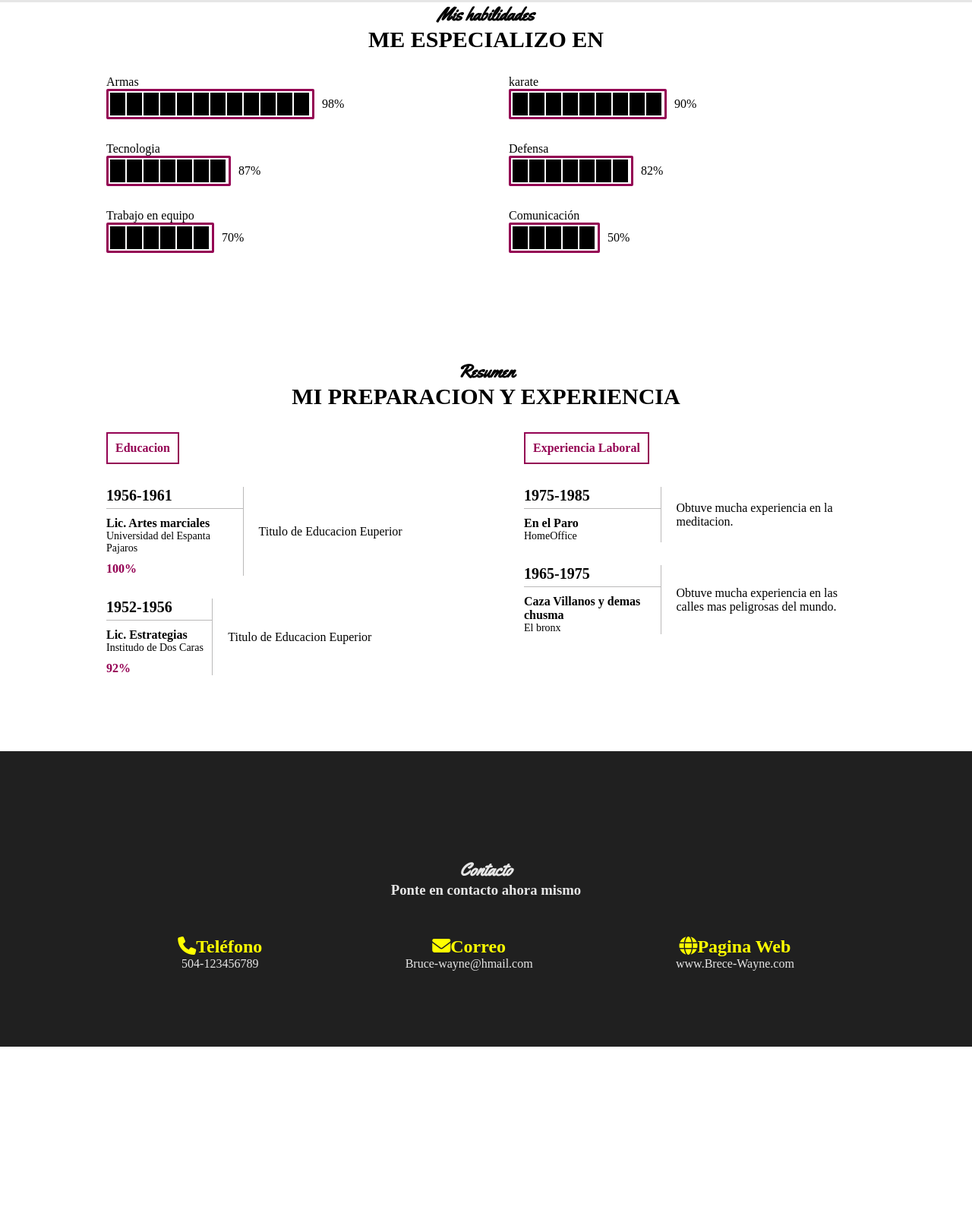
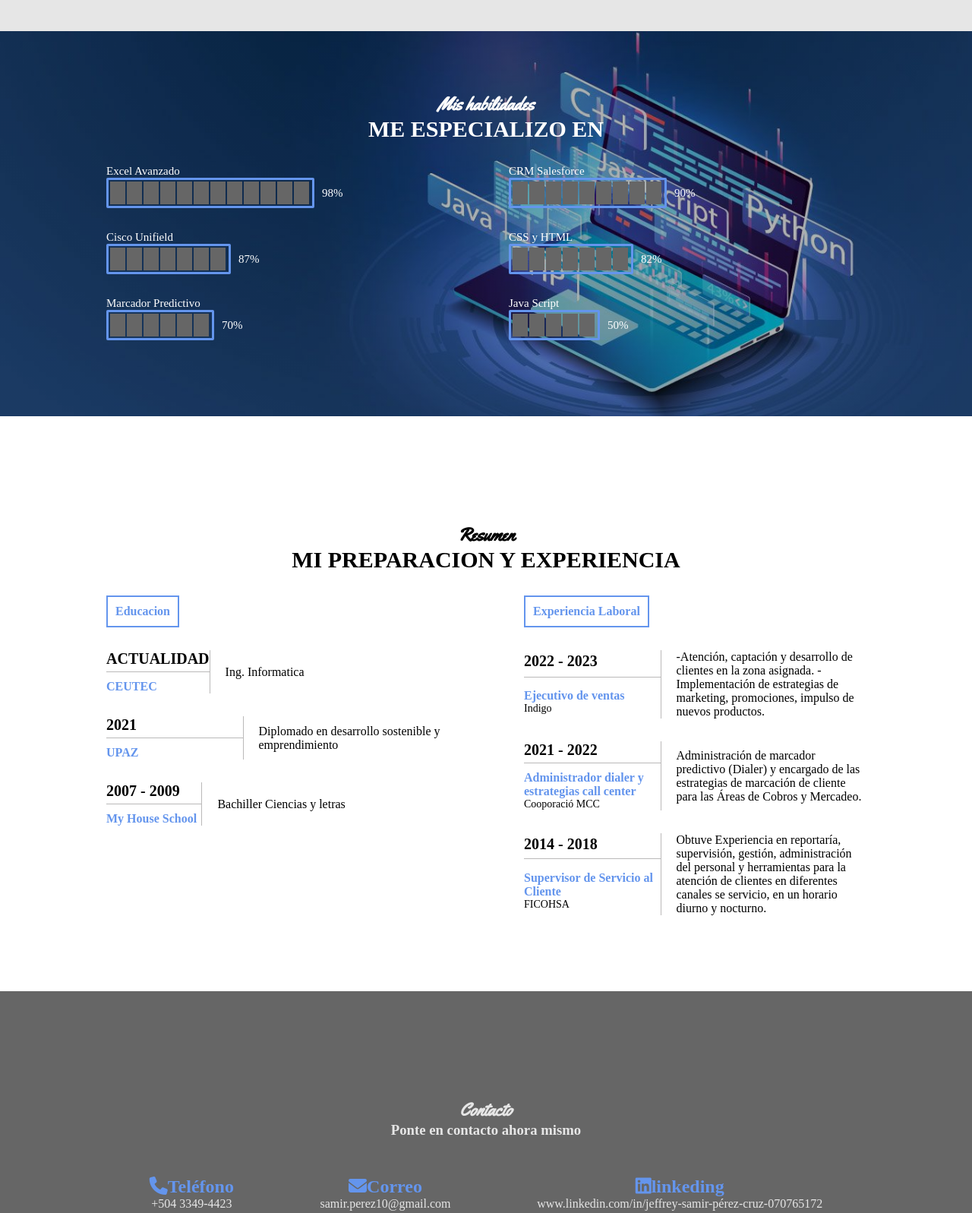
Before and after one commit to samirperez10/html-intro, a plain HTML site: page index.html in a window 1280 px wide. Shown: the part 895-2492 px from the top of the page at 76% size. Before the commit the page ends 2273 px from the top, so only its background shows below. Drawn offline with Linux system fonts and the light colour scheme.

Commit message:
completando hoja de vida

```diff
--- a/index.html
+++ b/index.html
@@ -7,7 +7,7 @@
      referrerpolicy="no-referrer" />
      <meta name="viewport" content="widt=device-width, initial-scale=1.0">
      <link rel="stylesheet" href="style.css">
-     <title>CV Bruce Wayne</title>
+     <title>CV Samir Pérez</title>
   </head>
   <body>
     <!--Seccion Inicial-->
@@ -25,12 +25,12 @@
          <a href="#contacto">Contactos</a>
         </nav>
       <div class="logo">
-        B<span class="color">W</span>
+        S<span class="color">P</span>
       </div>
     </header>
       <div class="info">
-            <h1>Bruce Wayne</h1>
-            <h2>Filantropo, Multimillonario, CEO</h2>
+            <h1>Samir Pérez</h1>
+            <h2>Pasante Univeritario / Ing. Informatica</h2>
           <div class="redes">
             <a href="#"><i class="fa-brands fa-linkedin"></i></a>
             <a href="#"><i class="fa-brands fa-telegram"></i></a>
@@ -38,7 +38,7 @@
             <a href="#"><i class="fa-solid fa-phone"></i></a>
          </div>
             <div class="foto">
-              <img src="images/Bruce_Wayne.jpg" alt="">
+              <img src="img/foto perfil.jpg">
             </div>
 
       </div>
@@ -51,40 +51,39 @@
            <h2 class="titulo-seccion">Sobre Mi</h2>
            <h3></h3>
 
-            <p class="especial">Me dedico a dirigir mi compañia "INDUSTRIAS WEYNE" </p>
-             <p>soy un héroe enmascarado que lucha contra el mundo del crimen organizado
-              en Ciudad Gótica combatiendo a peligrosos criminales.</p>
+            <p class="especial">Como informático he adquirido un amplio conocimiento en implementación de software, soporte y seguimiento, en diferentes plataformas enfocadas a clientes,
+              Desarrollando habilidades para el servicio , ventas y manejo de carteras en diferentes canales de servicio.
+               he aprendido a trabajar con diferentes areas de las telecomunicaciones y con varias herramientas que facilitan el manejo y ayudan al cumplimiento de objetivos de una empresa.</p>
                 <div class="fila">
                     <div class="col">
                       <i class="fa-solid fa-user-large"></i>
                       <span class="titulos-detalle">Perfil</span>
-                      <p> es un superhéroe de cómic co-creado por el artista Bob Kane y el escritor Bill Finger y
-                        publicado por DC Comics.</p>
+                      <p>Inofrmatico , Desarrollador Junior Full Stack ,Supervisor de Canales De servicio,Administrador de Call Center</p>
                     </div>
                     <div class="col">
                       <i class="fa-solid fa-location-pin"></i>
                       <span class="titulos-detalle">Ubicación</span>
-                      <p>Ciudad Gotica</p>
+                      <p>Tegucigalpa,Honduras</p>
                     </div>
 
                     <div class="col">
                       <i class="fa-solid fa-flag"></i>
                       <span class="titulos-detalle">Intereses</span>
-                      <p>Me gustan las armas , los trajes, los carros lujosos y ser parte de liga de la justicia</p>
+                      <p>Me gustan los deportes, la tecnologia y el emprendimiento.</p>
                     </div>
                </div>
         </div>
     </section>
 
     <!--Seccion Habilidades-->
-    <seccion class="habilidades" id="habilidades">
+    <section class="habilidades" id="habilidades">
       <div class="contenido-seccion">
           <h2 class="titulo-seccion">Mis habilidades</h2>
           <h3>Me especializo en</h3>
 
           <div class="fila">
               <div class="col">
-                 <span>Armas</span>
+                 <span>Excel Avanzado</span>
                  <div class="cont-barra">
                       <div class="barra" id="armas">
                            <!--Creacion de barras con JS clase "e"-->
@@ -105,7 +104,7 @@
                  </div>
             </div>
             <div class="col">
-              <span>karate</span>
+              <span>CRM Salesforce</span>
               <div class="cont-barra">
                    <div class="barra" id="karate">
                         <!--Creacion de barras con JS clase "e"-->
@@ -125,7 +124,7 @@
         </div>
         <div class="fila">
           <div class="col">
-               <span>Tecnologia</span>
+               <span>Cisco Unifield</span>
                <div class="cont-barra">
                     <div class="barra" id="tegnologia">
                          <!--Creacion de barras con JS clase "e"-->
@@ -141,7 +140,7 @@
                </div>
           </div>
           <div class="col">
-            <span>Defensa</span>
+            <span>CSS y HTML</span>
             <div class="cont-barra">
                  <div class="barra" id="defensa">
                       <!--Creacion de barras con JS clase "e"-->
@@ -159,7 +158,7 @@
         </div>
         <div class="fila">
          <div class="col">
-          <span>Trabajo en equipo</span>
+          <span>Marcador Predictivo</span>
           <div class="cont-barra">
                <div class="barra" id="trabajo en equipo">
                     <!--Creacion de barras con JS clase "e"-->
@@ -169,13 +168,12 @@
                     <div class="e"></div>
                     <div class="e"></div>
                     <div class="e"></div>
-
                </div>
                <span>70%</span>
           </div>
      </div>
      <div class="col">
-      <span>Comunicación</span>
+      <span>Java Script</span>
       <div class="cont-barra">
            <div class="barra" id="Comunicación">
                 <!--Creacion de barras con JS clase "e"-->
@@ -190,7 +188,7 @@
       </div>
    </div>
   </div>
-</seccion>
+    </section>
 
 <!-- Seccion Resumen-->
    <section class="resumen" id="resumen">
@@ -203,34 +201,45 @@
                <table>
                   <tr>
                       <td class="datos">
-                        <h3>1956-1961</h3>
+                        <h3>Actualidad</h3>
                       </td>
                       <td rowspan="2" class="descripcion">
-                        Titulo de Educacion Euperior
+                        Ing. Informatica
                       </td>
                   </tr>
                   <tr>
                       <td>
-                         <h4>Lic. Artes marciales</h4>
-                         <p>Universidad del Espanta Pajaros</p>
-                         <span class="promedio">100%</span>
+                         <h4>CEUTEC</h4>
                       </td>
                   </tr>
                </table>
                <table>
                 <tr>
                     <td class="datos">
-                      <h3>1952-1956</h3>
+                      <h3>2021</h3>
                     </td>
                     <td rowspan="2" class="descripcion">
-                      Titulo de Educacion Euperior
+                      Diplomado en desarrollo sostenible y emprendimiento
                     </td>
                 </tr>
                 <tr>
                     <td>
-                       <h4>Lic. Estrategias</h4>
-                       <p>Institudo de Dos Caras</p>
-                       <span class="promedio">92%</span>
+                       <h4>UPAZ</h4>
+                    </td>
+                </tr>
+             </table>
+               <table>
+                <tr>
+                    <td class="datos">
+                      <h3>2007 - 2009</h3>
+                    </td>
+                    <td rowspan="2" class="descripcion">
+                      Bachiller Ciencias y letras
+                    </td>
+                </tr>
+                <tr>
+                    <td>
+                       <h4>My House School</h4>
                     </td>
                 </tr>
              </table>
@@ -240,35 +249,55 @@
             <table>
                <tr>
                    <td class="datos">
-                     <h3>1975-1985</h3>
+                     <h3>2022 - 2023</h3>
                    </td>
                    <td rowspan="2" class="descripcion">
-                     Obtuve mucha experiencia en la meditacion.
+                    -Atención, captación y desarrollo de clientes en la zona asignada.
+                    -Implementación de estrategias de marketing, promociones, impulso de nuevos productos.
                    </td>
                </tr>
                <tr>
                    <td>
-                      <h4>En el Paro</h4>
-                      <p>HomeOffice</p>
+                      <h4>Ejecutivo de ventas </h4>
+                      <p>Indigo</p>
                    </td>
                </tr>
             </table>
             <table>
              <tr>
                  <td class="datos">
-                   <h3>1965-1975</h3>
+                   <h3>2021 - 2022</h3>
                  </td>
                  <td rowspan="2" class="descripcion">
-                  Obtuve mucha experiencia en las calles mas peligrosas del mundo.
+                  Administración de marcador predictivo (Dialer) y encargado de las
+                   estrategias de marcación de cliente para las Áreas de Cobros y Mercadeo.
                  </td>
              </tr>
              <tr>
                  <td>
-                    <h4>Caza Villanos y demas chusma</h4>
-                    <p>El bronx</p>
+                    <h4>Administrador dialer y estrategias call center</h4>
+                    <p>Cooporació MCC</p>
                  </td>
              </tr>
           </table>
+          <table>
+            <tr>
+                <td class="datos">
+                  <h3>2014 - 2018</h3>
+                </td>
+                <td rowspan="2" class="descripcion">
+                 Obtuve Experiencia en reportaría, supervisión, gestión, administración del personal y
+                 herramientas para la atención de clientes en diferentes canales se servicio,
+                 en un horario diurno y nocturno.
+                </td>
+            </tr>
+            <tr>
+                <td>
+                   <h4>Supervisor de Servicio al Cliente</h4>
+                   <p>FICOHSA</p>
+                </td>
+            </tr>
+         </table>
          </div>
         </div>
      </div>
@@ -285,19 +314,19 @@
              <h2>
               <i class="fa-solid fa-phone"></i>Teléfono
              </h2>
-              <span class="info-contacto">504-123456789</span>
+              <span class="info-contacto">+504 3349-4423</span>
            </div>
            <div class="col">
             <h2>
              <i class="fa-solid fa-envelope"></i>Correo
             </h2>
-             <span class="info-contacto">Bruce-wayne@hmail.com</span>
+             <span class="info-contacto">samir.perez10@gmail.com</span>
           </div>
           <div class="col">
             <h2>
-             <i class="fa-solid fa-globe"></i>Pagina Web
+             <i class="fa-brands fa-linkedin"></i>linkeding
             </h2>
-             <span class="info-contacto">www.Brece-Wayne.com</span>
+             <span class="info-contacto">www.linkedin.com/in/jeffrey-samir-pérez-cruz-070765172</span>
           </div>
          </div>
       </div>
--- a/style.css
+++ b/style.css
@@ -11,8 +11,8 @@ html{
 /* Seccion Inicio*/
 .inicio{
     background: linear-gradient(rgba(0,0,0,.3),rgba(0,0,0,.3)),
-    url(images/372257.jpg);
-    background-size: cover;
+    url(img/fondo1.jpg);
+    background-size: contain;
     background-position: center center;
     color: #fff;
 }
@@ -30,7 +30,7 @@ html{
 .inicio .contenido-seccion header nav{
     position: fixed;
     margin-left: 60px;
-    background-color: #940253;
+    background-color: cornflowerblue;
     padding: 15px;
     border-radius: 10px;
     text-align: left;
@@ -54,13 +54,13 @@ html{
     text-shadow: 0 0 35px #fff;
 }
 .inicio .contenido-seccion header .logo .color{
-    color:#940253;
+    color:cornflowerblue;
     font-family: "Yellowtail";
 
 }
 .inicio .contenido-seccion header .nav-bar{
     position: fixed;
-    background-color: #940253;
+    background-color: cornflowerblue;
     font-size: 20px;
     width: 50px;
     height: 50px;
@@ -92,8 +92,8 @@ html{
     display: inline-block;
     text-decoration: none;
     background-color: black;
-    color: yellow;
-    border: 1px solid #940253;
+    color: cornflowerblue;
+    border: 2px solid white;
     border-radius: 50%;
     width: 40px;
     height: 40px;
@@ -103,8 +103,8 @@ html{
 }
 .inicio .contenido-seccion .info .redes a:hover{
     color: #fff;
-    background-color: #940253;
-    box-shadow: 0 0 20px yellow;
+    background-color: cornflowerblue;
+    box-shadow: 0 0 20px cornflowerblue;
 }
 .inicio .contenido-seccion .foto{
     position: relative;
@@ -112,15 +112,15 @@ html{
 .inicio .contenido-seccion .foto img{
     max-width: 150px;
     border-radius: 50%;
-    border: 5px solid #940253;
+    border: 5px solid cornflowerblue;
     position: absolute;
     left: 50%;
-    top: -1px;
+    top: 50px;
     transform: translateX(-50%);
 }
 /*estilos generales*/
 .titulo-seccion{
-    font-family: Yellowtail;
+    font-family:"Yellowtail";
     font-size: 1.5rem;
 }
 /*Seccion Sobre Mi*/
@@ -139,14 +139,14 @@ html{
     font-size: 30px;
 }
 .sobremi .contenido-seccion .especial{
-    color: #940253;
+    color: #666;
     font-weight: bold;
     margin-top: 15px;
 }
 .sobremi .contenido-seccion p{
     max-width: 700px;
     margin: auto;
-    color: #666;
+    color: black;
 }
 .sobremi .contenido-seccion .fila{
     display: flex;
@@ -157,11 +157,11 @@ html{
     width: 30%;
 }
 .sobremi .contenido-seccion .fila .col i{
-    color: #940253;
+    color: cornflowerblue;
     display: inline-block;
     width: 40px;
     height: 40px;
-    border: 2px solid #940253;
+    border: 2px solid cornflowerblue;
     line-height: 40px;
     border-radius: 50%;
 }
@@ -173,7 +173,10 @@ html{
 /*Seccion  Habilidades*/
 .habilidades{
     padding: 80px 0 100px 0;
+    background: linear-gradient(rgba(0,0,0,.3),rgba(0,0,0,.3)),
+    url(img/52705.jpg);
     text-align: center;
+    color: #fff;
     background-size: cover;
     background-attachment: fixed;
     background-position: center center;
@@ -195,6 +198,7 @@ html{
 .habilidades .contenido-seccion .fila .col{
     width: 47%;
     text-align: left;
+    font-size: 15px;
 }
 .habilidades .contenido-seccion .fila .col .cont-barra{
     display: flex;
@@ -202,13 +206,13 @@ html{
 }
 .habilidades .contenido-seccion .barra{
     display: flex;
-    border: 3px solid #940253;
+    border: 3px solid cornflowerblue;
     padding: 2px;
     border-radius: 2px;
     margin-right: 10px;
 }
 .habilidades .contenido-seccion .barra .e{
-    background-color: black;
+    background-color: #666;
     width: 20px;
     height: 30px;
     margin-right: 2px;
@@ -239,9 +243,9 @@ html{
 }
 .resumen .contenido-seccion .info .col .titulo{
     display: inline-block;
-    color: #940253;
+    color: cornflowerblue;
     font-weight: bold;
-    border: 2px solid #940253;
+    border: 2px solid cornflowerblue;
     padding: 10px;
 }
 .resumen .contenido-seccion .info .col table{
@@ -254,6 +258,7 @@ html{
 }
 .resumen .contenido-seccion .info .col table h4{
     margin-top: 10px;
+    color: cornflowerblue;
 }
 .resumen .contenido-seccion .info .col table h3{
     font-size: 20px;
@@ -274,7 +279,7 @@ html{
 }
 /* Seccion Contacto*/
 .contacto{
-    background-color: #202020;
+    background-color: #666;
     padding: 140px 0 100px 0;
     color: #e6e6e6;
     text-align: center;
@@ -296,7 +301,7 @@ html{
     margin-top: 50px;
 }
 .contacto .contenido-seccion .fila .col h2{
-    color: yellow;
+    color: cornflowerblue;
 }
 
 /*Seccion Resposiva*/
```
Also changed, not shown: img/52705.jpg (added), img/foto perfil.jpg (added).
